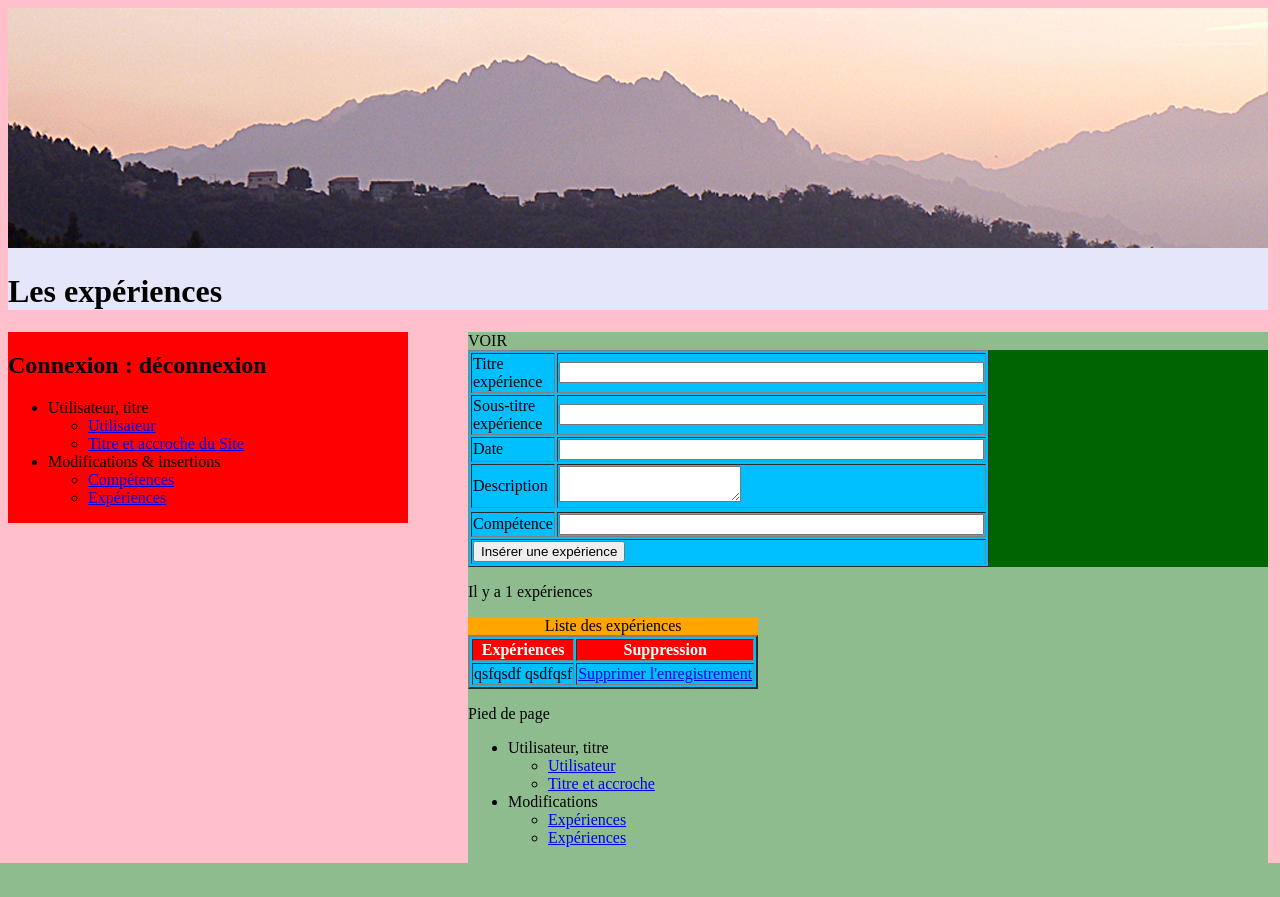
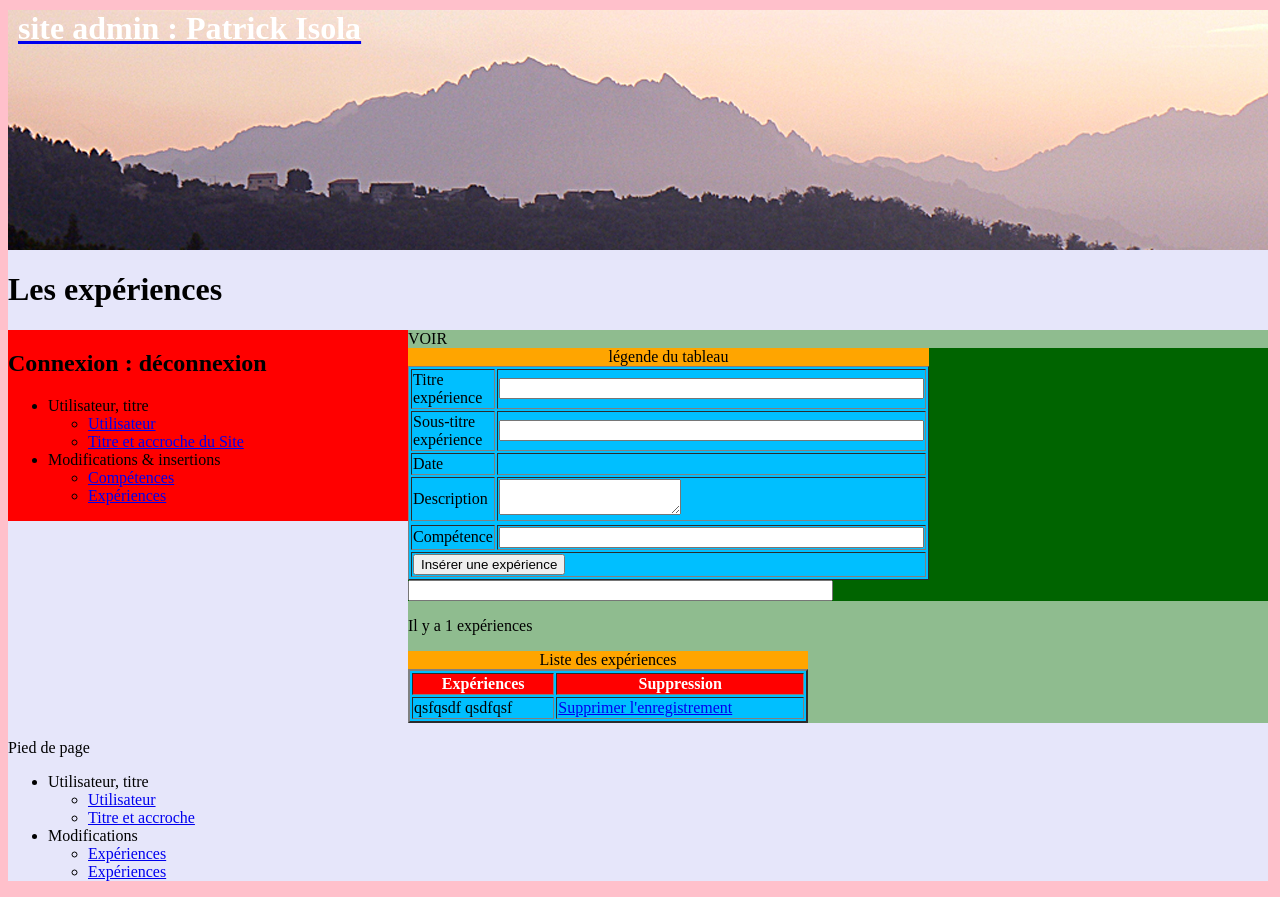
Before and after one commit to Ma6Tvacoder-Docs/siteCV, a PHP site: page /admin/experiences.php in a window 1280 px wide. Before the commit the page ends 863 px from the top, so only its background shows below. Run offline with PHP 8.4, Linux system fonts and the light colour scheme; data comes from the database, SQL or seed files in the repository.

Commit message:
samedi 7
changements samedi 7

```diff
--- a/admin/admin_en_tete.php
+++ b/admin/admin_en_tete.php
@@ -1 +1 @@
-<a href="index.php"><img src="../img/popolasca.jpg" alt="les aiguilles de Popolasca"></a>
+<a href="index.php"><h1>site admin : Patrick Isola</h1></a>
--- a/admin/experiences.php
+++ b/admin/experiences.php
@@ -36,9 +36,10 @@
                 <?php include ("admin_menu.php"); ?>
             </div>
 		<div id="contenuPrincipal">VOIR
-            <div>
-                <form action="experiences.php" method="post">
-                    <table width="200px" border="1">
+          <form action="experiences.php" method="post">
+            <table width="250px" border="1">
+						<caption>légende du tableau</caption>
+                       <tbody>
                         <tr>
                             <td>Titre expérience</td>
                             <td><input type="text" name="titre_e" id="titre_e" size="50" required></td>
@@ -49,7 +50,7 @@
                         </tr>
                         <tr>
                             <td>Date</td>
-                            <td><input type="text" name="dates" id="dates" size="50" required></td>
+                            <td>&nbsp;</td>
                         </tr>
                         <tr>
                             <td>Description</td>
@@ -63,21 +64,22 @@
                         <tr>
                             <td colspan="2"><input type="submit" value="Insérer une expérience"></td>
                         </tr>
+						</tbody>
                     </table>
-                </form>
-            </div>
+                    <input type="text" name="dates" id="dates" size="50" required>
+            </form>
             <?php
                 $sql = $pdoCV->prepare("SELECT * FROM t_experiences"); // prépare la requête
                 $sql->execute(); // exécute-la
                 $nbr_experiences = $sql->rowCount(); //compte les lignes
             ?>
             <p>Il y a <?php echo $nbr_experiences; ?> expériences</p>
-            <table border="2">
+            <table width="400" border="2">
 				<caption>Liste des expériences</caption>
-				<thead>
+				<tr>
 					<th>Expériences</th>
 					<th>Suppression</th>
-				</thead>
+				</tr>
 			<tr>
 			<?php while ($ligne = $sql->fetch()) { ?>
 					<td><?php echo $ligne['titre_e']; ?> <?php echo $ligne['dates']; ?></td>
@@ -85,10 +87,9 @@
 			</tr>
 			<?php } ?>
 			</table>
+			</div>
             <div class="clear"></div>
-        <footer>
-        <?php include ("admin_footer.php"); ?>
-        </footer>
-        </div>
+        <footer><?php include ("admin_footer.php"); ?></footer>
+		</div>
     </body>
 </html>
--- a/css/style_admin.css
+++ b/css/style_admin.css
@@ -3,7 +3,7 @@
 /*mes styles*/
 
 body {
-  width: 1260px;
+  	width: 1260px;
     background-color: pink;
 }
 
@@ -17,7 +17,7 @@ body {
 
 }
 #contenuPrincipal {
-    width: 800px;
+    width: 860px;
 	background-color: darkseagreen;
     float: right;
 }
@@ -25,7 +25,16 @@ body {
 .clear {
 	clear: both;
 }
+/*l'en-tête*/
+header {
+	background: url(../img/popolasca.jpg) center center no-repeat;
+	height:240px;
+}
 
+header h1 {
+	color: #fff;
+	margin: 10px;
+}
 /*les tableaux*/
 
 table {
@@ -35,12 +44,12 @@ caption {
     background:orange;
 }
 thead {
-     background: red;
+    background: red;
     color: white;
 }
 
 th {
-     background: red;
+    background: red;
     color: white;
 }
 
```
Also changed, not shown: admin/competences.php (+11 -8 lines).
